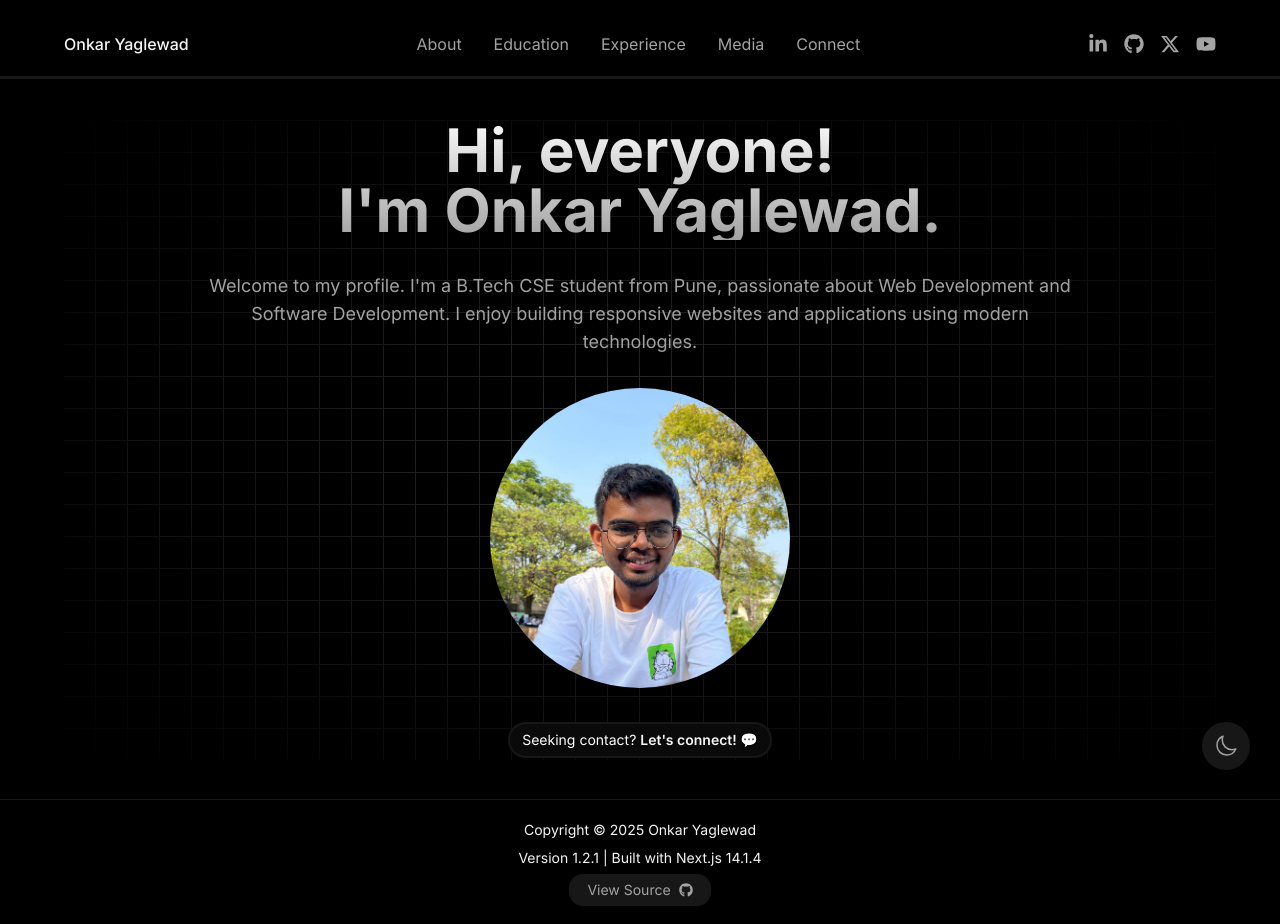
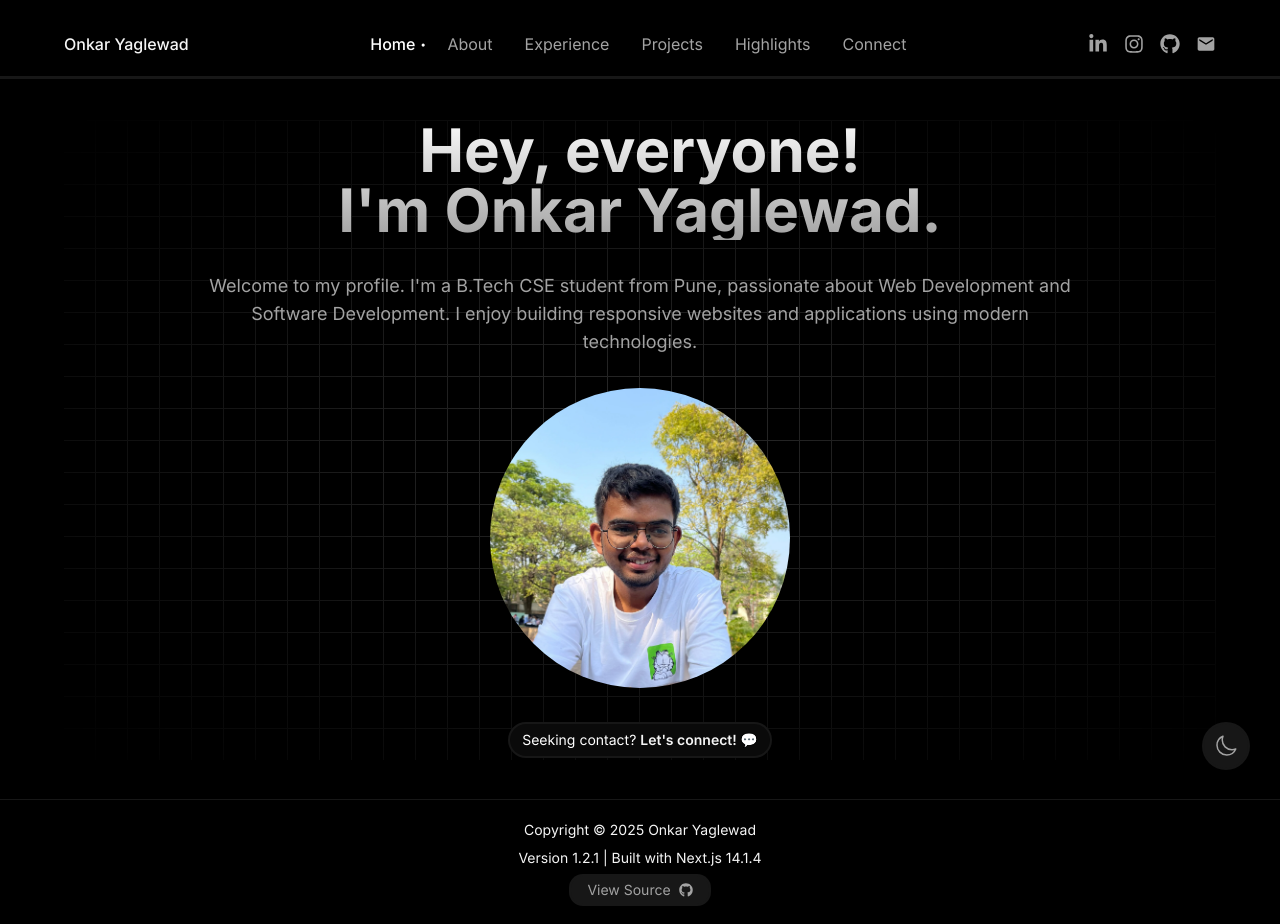
Before and after one commit to once-human/onkaryaglewad.in, a Next.js app: page / in a window 1280 px wide. Built offline with nearby package versions, Linux system fonts and the light colour scheme.

Commit message:
Update navigation menu, social icons, and improve active link detection

```diff
--- a/src/app/globals.css
+++ b/src/app/globals.css
@@ -53,7 +53,7 @@
 }
 
 .selectedNavItem {
-  @apply text-neutral-900 dark:text-neutral-100;
+  @apply text-neutral-900 dark:text-white font-medium;
 }
 
 .navBarSelectedItem {
@@ -63,12 +63,11 @@
 .navBarSelectedItem::after {
   content: "•";
   position: absolute;
-  /* top: -90%; */
   top: 85%;
   left: 50%;
   font-size: 10px;
   transform: translateX(-50%);
-  @apply text-neutral-900 dark:text-neutral-100;
+  @apply text-neutral-900 dark:text-white;
 }
 
 .navBarSelectedItemMobile {
@@ -82,7 +81,7 @@
   left: calc(100% + 5px);
   font-size: 10px;
   transform: translateY(-50%);
-  @apply text-neutral-900 dark:text-neutral-100;
+  @apply text-neutral-900 dark:text-white;
 }
 
 .cardTheme {
--- a/src/app/page.tsx
+++ b/src/app/page.tsx
@@ -30,7 +30,7 @@ export default function Home() {
       <div className="absolute pointer-events-none inset-0 flex items-center justify-center bodyTheme [mask-image:radial-gradient(ellipse_at_center,transparent_5%,black)]"></div>
       <div className="flex flex-col items-center justify-evenly relative">
         <h1 className="pageHeaderTheme">
-          Hi, everyone!
+          Hey, everyone!
           <br />
           I&apos;m Onkar Yaglewad.
         </h1>
--- a/src/components/NavBar.tsx
+++ b/src/components/NavBar.tsx
@@ -25,11 +25,11 @@ export default function NavBar() {
           <Link href={link.href}>
             <p
               className={`font-regular text-md textButtonTheme transitionButtonTheme ${
-                link.href === pathname && !isMobile
+                link.href === pathname || (link.href !== "/" && pathname.startsWith(link.href)) && !isMobile
                   ? "navBarSelectedItem selectedNavItem"
                   : ""
               } ${
-                link.href === pathname && isMobile
+                link.href === pathname || (link.href !== "/" && pathname.startsWith(link.href)) && isMobile
                   ? "navBarSelectedItemMobile selectedNavItem"
                   : ""
               } `}
--- a/src/components/SocialMediaBar.tsx
+++ b/src/components/SocialMediaBar.tsx
@@ -1,6 +1,6 @@
 import Link from "next/link";
-import { FaGithub, FaLinkedinIn, FaYoutube } from "react-icons/fa";
-import { FaXTwitter } from "react-icons/fa6";
+import { FaGithub, FaLinkedinIn, FaInstagram } from "react-icons/fa";
+import { MdEmail } from "react-icons/md";
 import WebLinks from "@/constants/links";
 import SiteInfo from "@/config/siteInfo";
 
@@ -19,6 +19,15 @@ export default function SocialMediaBar() {
         <FaLinkedinIn size={iconSize} />
       </Link>
       <Link
+        href={WebLinks.instagram}
+        target="_blank"
+        rel="noopener noreferrer"
+        className="mr-4 textButtonTheme transitionButtonTheme"
+        aria-label={`Visit Instagram profile of ${SiteInfo.username}`}
+      >
+        <FaInstagram size={iconSize} />
+      </Link>
+      <Link
         href={`${WebLinks.github}`}
         target="_blank"
         rel="noopener noreferrer"
@@ -28,22 +37,12 @@ export default function SocialMediaBar() {
         <FaGithub size={iconSize} />
       </Link>
       <Link
-        href={WebLinks.xtwitter}
-        target="_blank"
-        rel="noopener noreferrer"
-        className="mr-4 textButtonTheme transitionButtonTheme"
-        aria-label={`Visit Twitter profile of ${SiteInfo.username}`}
-      >
-        <FaXTwitter size={iconSize} />
-      </Link>
-      <Link
-        href={WebLinks.youtube}
-        target="_blank"
+        href={`mailto:${WebLinks.email}`}
         rel="noopener noreferrer"
         className="textButtonTheme transitionButtonTheme"
-        aria-label={`Visit YouTube profile of ${SiteInfo.username}`}
+        aria-label={`Send email to ${SiteInfo.username}`}
       >
-        <FaYoutube size={iconSize} />
+        <MdEmail size={iconSize} />
       </Link>
     </div>
   );
--- a/src/constants/links.ts
+++ b/src/constants/links.ts
@@ -11,10 +11,11 @@ export default class WebLinks {
 }
 
 export const NavLinks = [
+  { href: "/", key: "home", label: "Home" },
   { href: "/about", key: "about", label: "About" },
-  { href: "/education", key: "education", label: "Education" },
   { href: "/experience", key: "experience", label: "Experience" },
-  { href: "/media", key: "media", label: "Media" },
+  { href: "/projects", key: "projects", label: "Projects" },
+  { href: "/highlights", key: "highlights", label: "Highlights" },
   { href: "/connect", key: "connect", label: "Connect" },
 ];
 
```
